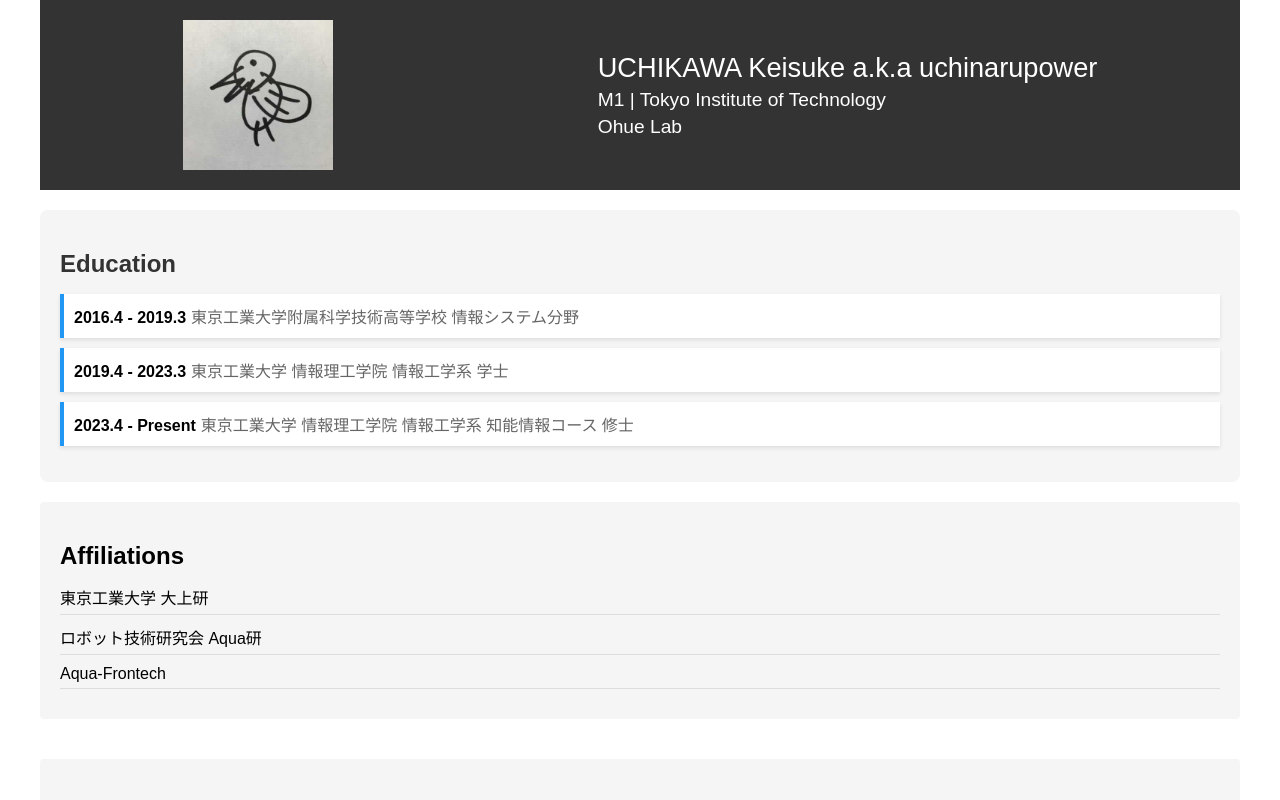
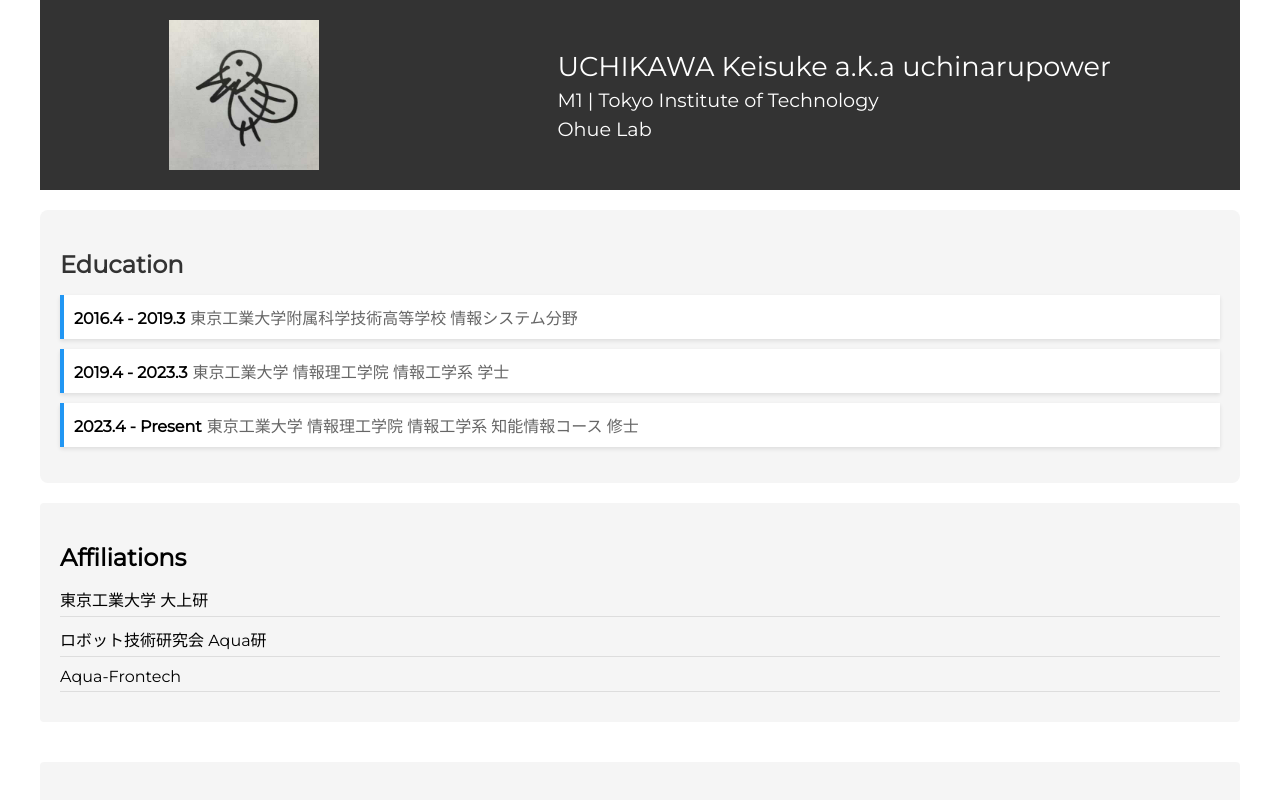
Before and after one commit to uchinarupower/my-portfolio, a React (Create React App) app: page / in a window 1280 px wide. Shown: the top 800 px of the page. Built offline with nearby package versions, Linux system fonts and the light colour scheme.

Commit message:
font -> montserrat

```diff
--- a/src/pages/Header.css
+++ b/src/pages/Header.css
@@ -1,4 +1,4 @@
-/* Header.css */
+@import url('https://fonts.googleapis.com/css2?family=Montserrat:wght@400&display=swap');
 
 .header-container {
   display: flex;
@@ -7,6 +7,7 @@
   background-color: #333;
   color: white;
   padding: 20px;
+  font-family: 'Montserrat', sans-serif;
 
 }
 
```
